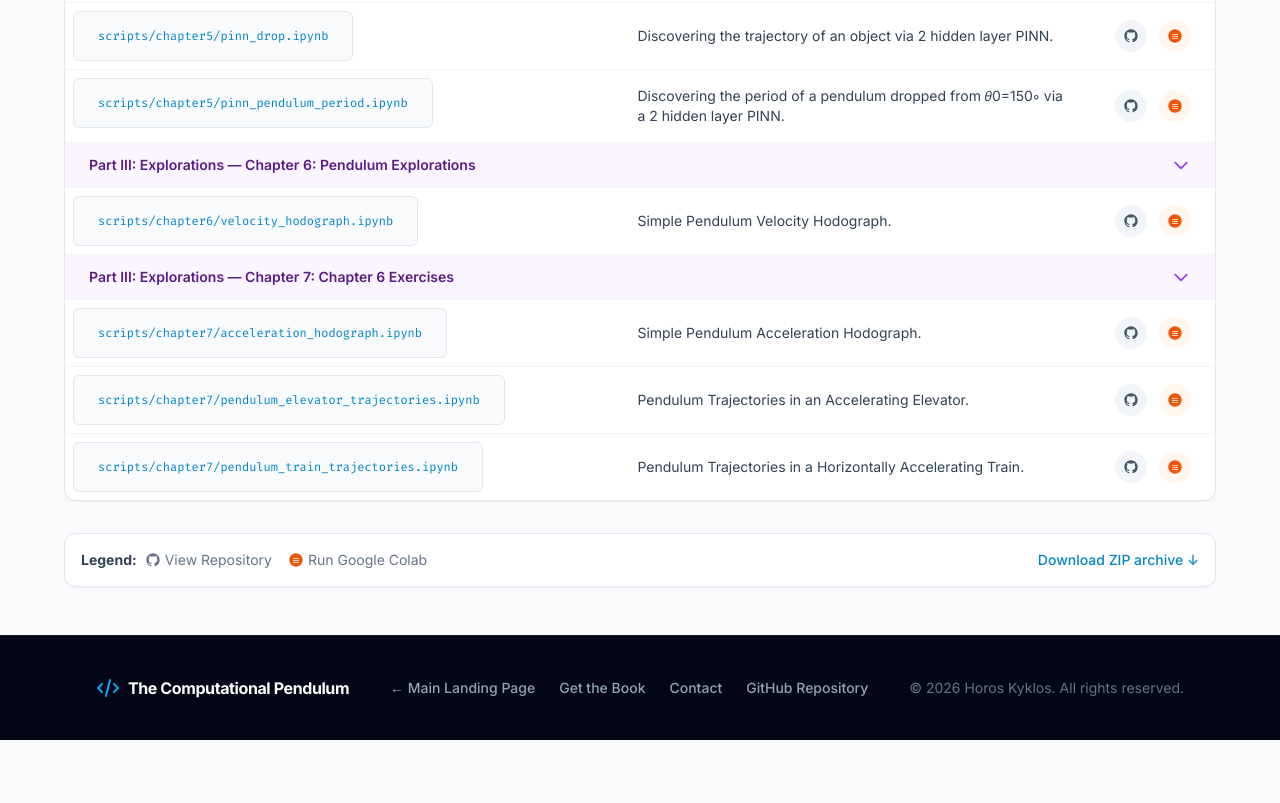
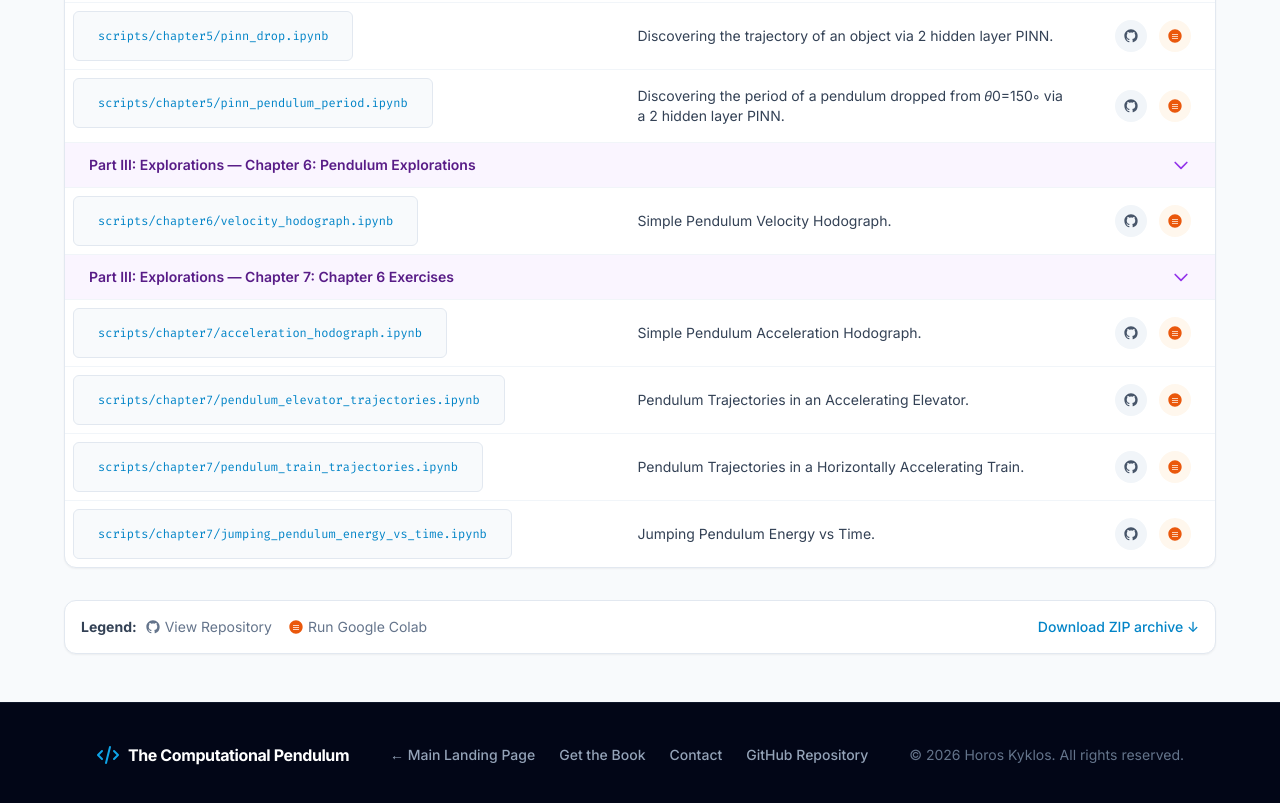
Before and after one commit to pendulumswings/pendulumswings.github.io, a plain HTML site: page scripts.html in a window 1280 px wide. Shown: the part 3545-4348 px from the top of the page. Before the commit the page ends 4285 px from the top, so only its background shows below. Drawn offline with nearby package versions, Linux system fonts and the light colour scheme.

Commit message:
Added jumping_pendulum_energy_vs_time to scripts.html

```diff
--- a/scripts.html
+++ b/scripts.html
@@ -899,6 +899,22 @@
                                     </a>
                                 </td>
                             </tr>
+                             <tr class="hover:bg-slate-50 transition-colors">
+                                <td class="px-6 py-4 whitespace-nowrap font-mono text-xs text-brand-600 bg-slate-50 rounded-md mx-2 my-2 inline-block border border-slate-200">
+                                    scripts/chapter7/jumping_pendulum_energy_vs_time.ipynb
+                                </td>
+                                <td class="px-6 py-4">
+                                    Jumping Pendulum Energy vs Time.
+                                </td>
+                                <td class="px-6 py-4 text-right whitespace-nowrap space-x-2">
+                                    <a href="https://github.com/pendulumswings/pendulumswings.github.io/blob/main/scripts/chapter7/jumping_pendulum_energy_vs_time.ipynb" target="_blank" rel="noopener noreferrer" class="inline-flex items-center justify-center w-8 h-8 rounded-full bg-slate-100 text-slate-600 hover:bg-slate-200 hover:text-slate-900 transition-colors" title="View on GitHub">
+                                        <svg class="w-4 h-4" fill="currentColor" viewBox="0 0 24 24" aria-hidden="true"><path fill-rule="evenodd" d="M12 2C6.477 2 2 6.484 2 12.017c0 4.425 2.865 8.18 6.839 9.504.5.092.682-.217.682-.483 0-.237-.008-.868-.013-1.703-2.782.605-3.369-1.343-3.369-1.343-.454-1.158-1.11-1.466-1.11-1.466-.908-.62.069-.608.069-.608 1.003.07 1.531 1.032 1.531 1.032.892 1.53 2.341 1.088 2.91.832.092-.647.35-1.088.636-1.338-2.22-.253-4.555-1.113-4.555-4.951 0-1.093.39-1.988 1.029-2.688-.103-.253-.446-1.272.098-2.65 0 0 .84-.27 2.75 1.026A9.564 9.564 0 0112 6.844c.85.004 1.705.115 2.504.337 1.909-1.296 2.747-1.027 2.747-1.027.546 1.379.202 2.398.1 2.651.64.7 1.028 1.595 1.028 2.688 0 3.848-2.339 4.695-4.566 4.943.359.309.678.92.678 1.855 0 1.338-.012 2.419-.012 2.747 0 .268.18.58.688.482A10.019 10.019 0 0022 12.017C22 6.484 17.522 2 12 2z" clip-rule="evenodd"></path></svg>
+                                    </a>
+                                    <a href="https://colab.research.google.com/github/pendulumswings/pendulumswings.github.io/blob/main/scripts/chapter7/jumping_pendulum_energy_vs_time.ipynb" target="_blank" rel="noopener noreferrer" class="inline-flex items-center justify-center w-8 h-8 rounded-full bg-orange-50 text-orange-600 hover:bg-orange-100 hover:text-orange-700 transition-colors" title="Run in Google Colab">
+                                        <svg class="w-4 h-4" fill="currentColor" viewBox="0 0 24 24"><path d="M12 2C6.48 2 2 6.48 2 12s4.48 10 10 10 10-4.48 10-10S17.52 2 12 2zm4.5 14H7.5v-1h9v1zm0-3H7.5v-1h9v1zm0-3H7.5v-1h9v1z"></path></svg>
+                                    </a>
+                                </td>
+                            </tr>
                         </tbody>
                     </table>
                 </div>
```
